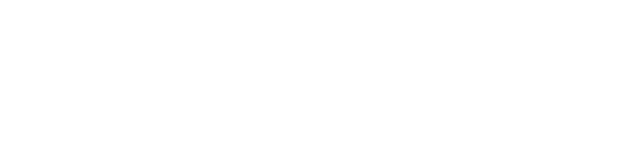
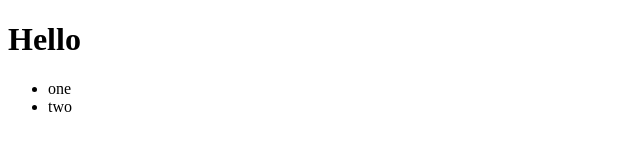
Before and after one commit to WhoToRen/first-project, a plain HTML site: page index.html in a window 1280 px wide. Shown: the whole page, without its empty margins (0-640 px from the left). Drawn offline with Linux system fonts and the light colour scheme.

Commit message:
простая разметка

```diff
--- a/index.html
+++ b/index.html
@@ -1,4 +1,13 @@
 <!DOCTYPE html>
+<html lang="ru">
 <head>
-
+    <title>Title</title>
 </head>
+<body>
+    <h1 class="title">Hello</h1>
+    <ul>
+        <li>one</li>
+        <li>two</li>
+    </ul>
+</body>
+</html>
--- a/style.css
+++ b/style.css
@@ -1 +1,3 @@
-иаиаиа
+.title {
+    color: brown
+}
```
